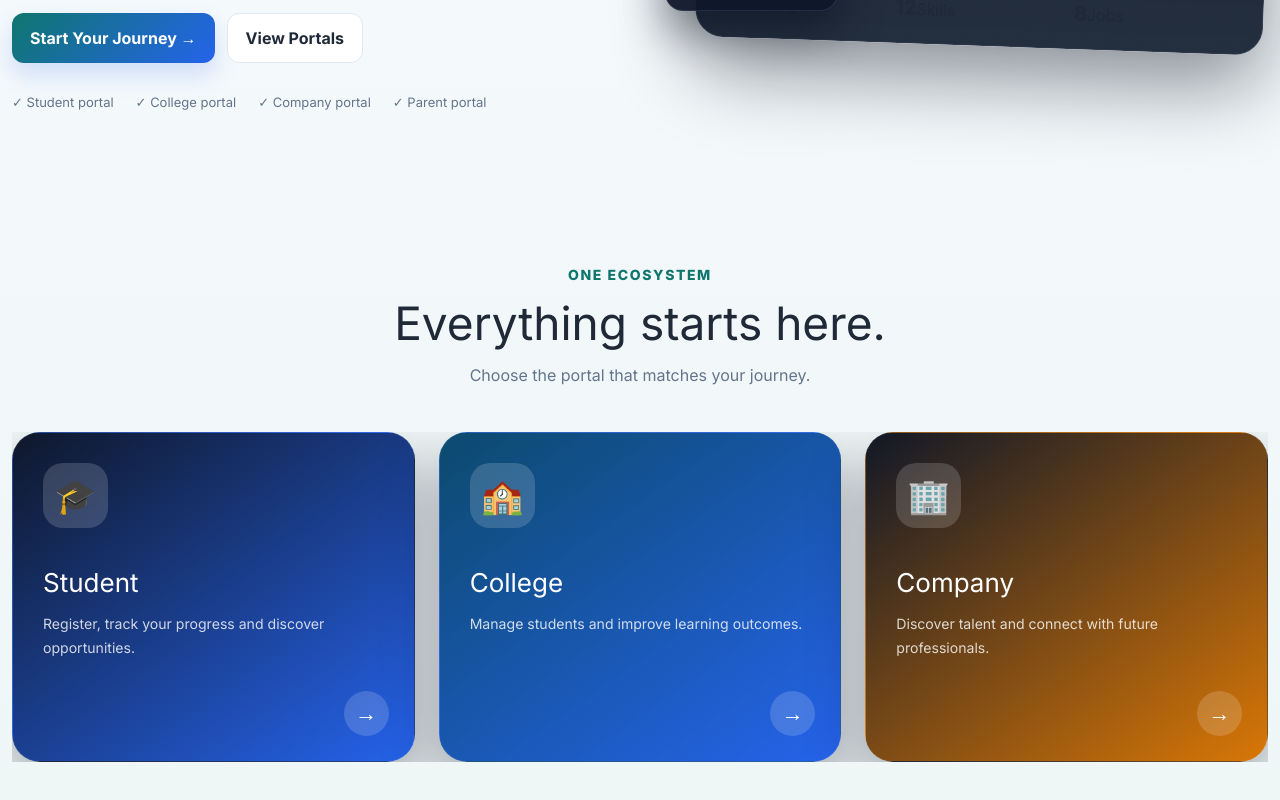
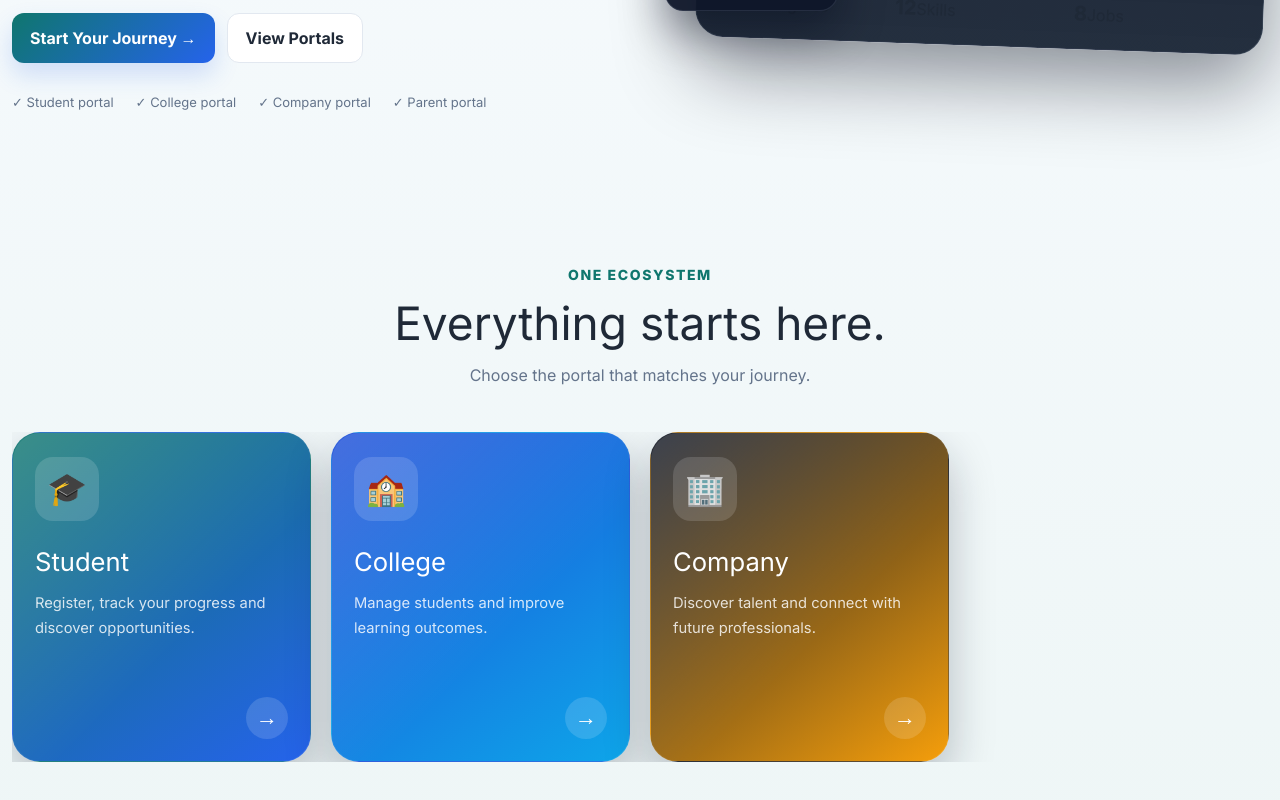
Before and after one commit to sakiralik0440-collab/vidyamarg, a React (Vite) app in the folder client/: page / in a window 1280 px wide. Shown: the part 525-1325 px from the top of the page. Built offline with nearby package versions, Linux system fonts and the light colour scheme; no server answers.

Commit message:
Polish portal card UI

```diff
--- a/client/src/App.css
+++ b/client/src/App.css
@@ -619,70 +619,109 @@ a {
 
 .vm-portal-grid {
   display: grid;
-  grid-template-columns: repeat(3, 1fr);
-  gap: 24px;
+  grid-template-columns: repeat(4, minmax(220px, 1fr));
+  gap: 20px;
+  width: 100%;
+  align-items: stretch;
 }
 
 .vm-portal-card {
+  position: relative;
   min-height: 330px;
-  position: relative;
   overflow: hidden;
   border-radius: 28px;
-  padding: 30px;
+  padding: 24px 22px 72px;
   color: white;
-  transition: 0.3s ease;
-  box-shadow: 0 24px 55px rgba(2, 6, 23, 0.34);
-  border: 1px solid rgba(255, 255, 255, 0.06);
+  border: 1px solid rgba(255, 255, 255, 0.08);
+  box-shadow: 0 20px 45px rgba(15, 23, 42, 0.26);
+  transition: transform 0.25s ease, box-shadow 0.25s ease;
+}
+
+.vm-portal-card::before {
+  content: "";
+  position: absolute;
+  inset: 0;
+  background: linear-gradient(135deg, rgba(255, 255, 255, 0.18), transparent 60%);
+  pointer-events: none;
+}
+
+.vm-portal-card > * {
+  position: relative;
+  z-index: 1;
 }
 
 .vm-portal-card:hover {
-  transform: translateY(-8px);
+  transform: translateY(-6px);
+  box-shadow: 0 28px 60px rgba(15, 23, 42, 0.34);
 }
 
 .vm-student-card {
-  background: linear-gradient(145deg, #0f172a, #2563eb);
+  background: linear-gradient(145deg, #0f766e, #2563eb);
 }
 
 .vm-college-card {
-  background: linear-gradient(145deg, #0c4a6e, #2563eb);
+  background: linear-gradient(145deg, #1d4ed8, #0ea5e9);
 }
 
 .vm-company-card {
-  background: linear-gradient(145deg, #111827, #d97706);
+  background: linear-gradient(145deg, #111827, #f59e0b);
+}
+
+.vm-parent-card {
+  background: linear-gradient(145deg, #6d28d9, #ec4899);
 }
 
 .vm-portal-icon {
-  width: 65px;
-  height: 65px;
+  width: 64px;
+  height: 64px;
   display: grid;
   place-items: center;
-  border-radius: 20px;
-  background: rgba(255, 255, 255, 0.16);
-  font-size: 34px;
-  margin-bottom: 35px;
+  border-radius: 18px;
+  background: rgba(255, 255, 255, 0.14);
+  font-size: 32px;
+  margin-bottom: 22px;
 }
 
 .vm-portal-card h3 {
-  font-size: 26px;
   margin: 0 0 10px;
+  font-size: clamp(1.2rem, 2vw, 1.8rem);
 }
 
 .vm-portal-card p {
-  color: rgba(255, 255, 255, 0.8);
+  margin: 0;
+  color: rgba(255, 255, 255, 0.82);
   line-height: 1.7;
+  font-size: 0.92rem;
 }
 
 .vm-portal-arrow {
   position: absolute;
-  right: 25px;
-  bottom: 25px;
-  width: 45px;
-  height: 45px;
+  right: 22px;
+  bottom: 22px;
+  width: 42px;
+  height: 42px;
   display: grid;
   place-items: center;
   border-radius: 50%;
-  background: rgba(255, 255, 255, 0.16);
+  background: rgba(255, 255, 255, 0.14);
   font-size: 22px;
+  font-weight: 700;
+}
+
+@media (max-width: 1100px) {
+  .vm-portal-grid {
+    grid-template-columns: repeat(2, minmax(220px, 1fr));
+  }
+}
+
+@media (max-width: 640px) {
+  .vm-portal-grid {
+    grid-template-columns: 1fr;
+  }
+
+  .vm-portal-card {
+    min-height: 280px;
+  }
 }
 
 /* =========================
```
